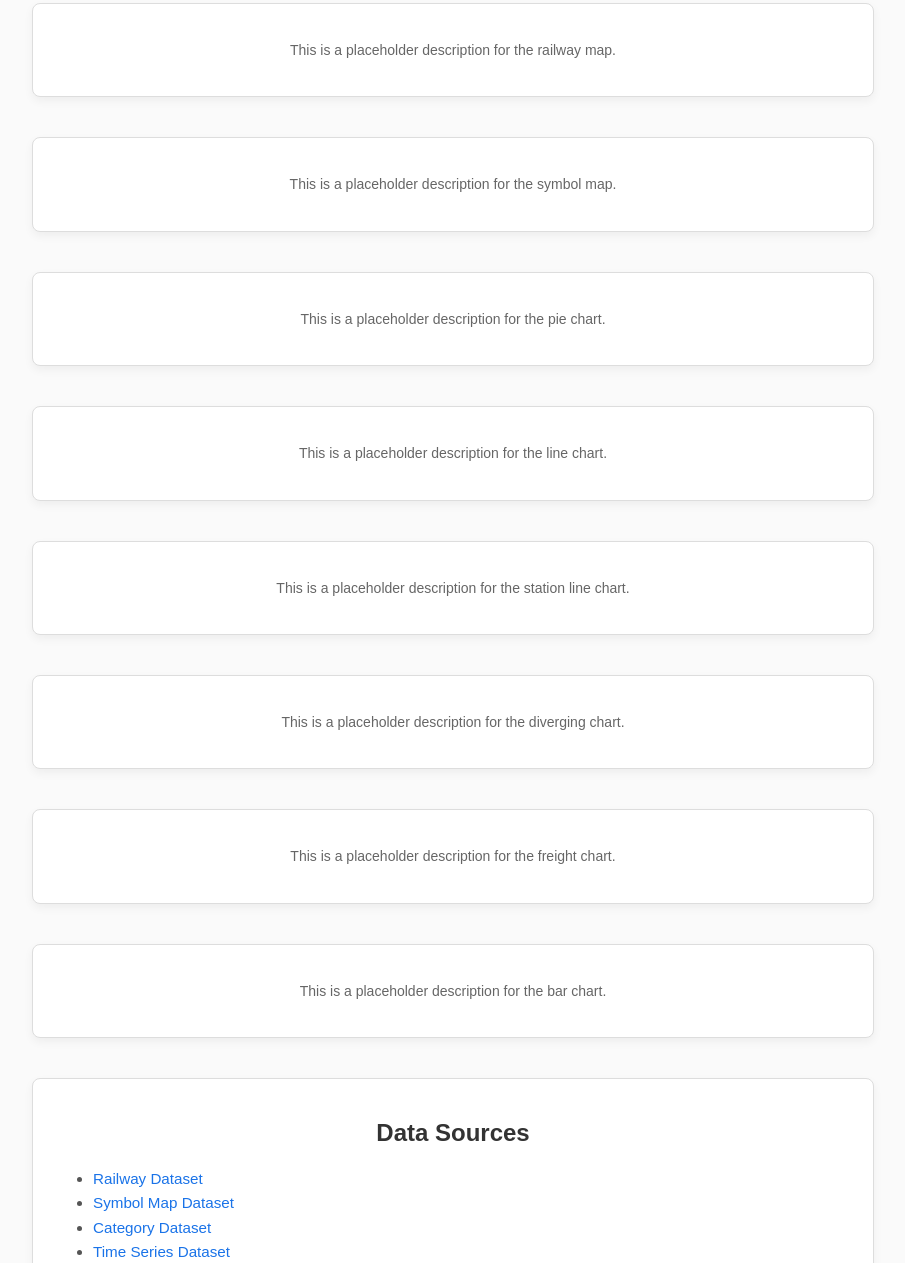
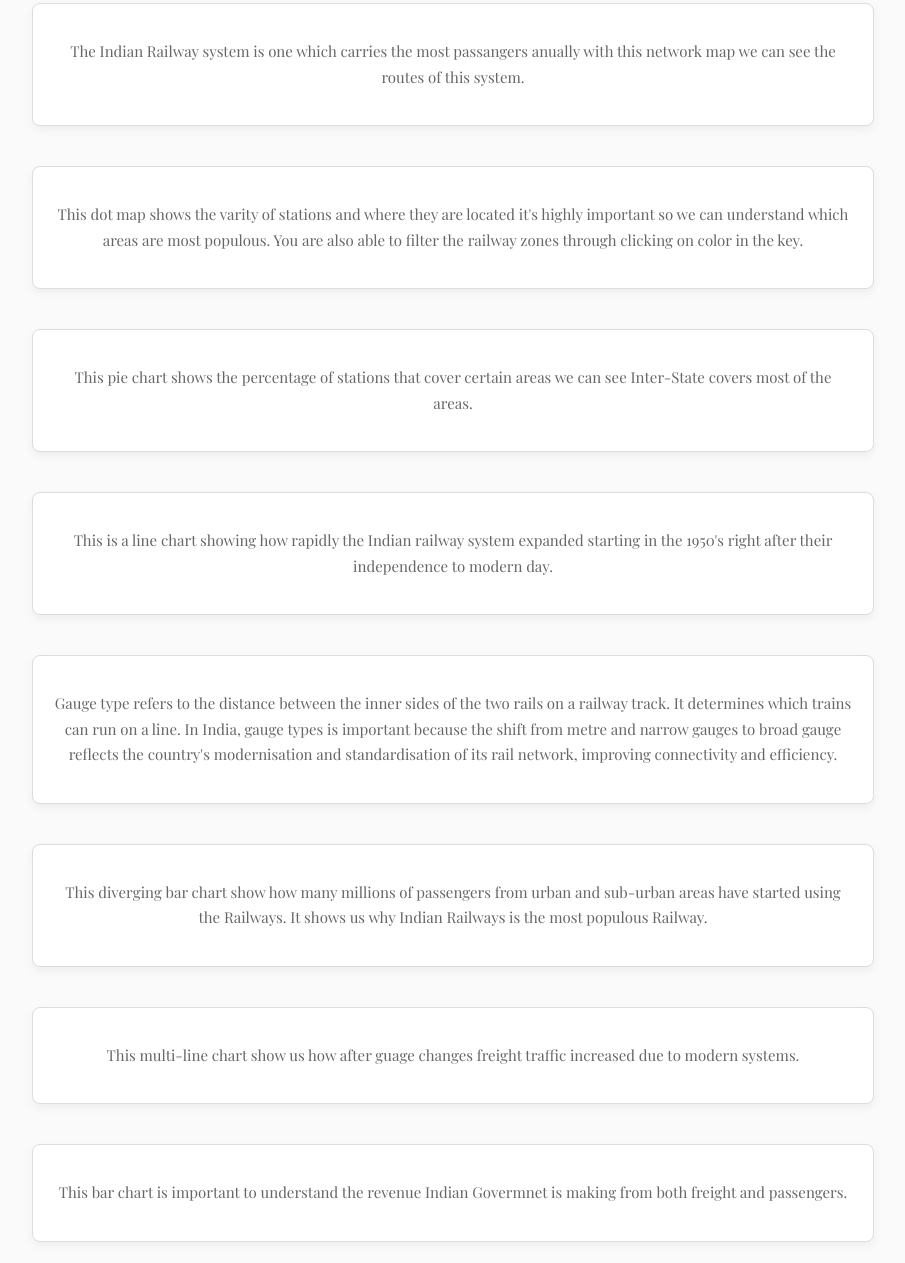
Before and after one commit to MSMOKSHSHAHYT/DV2, a plain HTML site: page index.html in a window 1280 px wide. Shown: the part 507-1770 px from the top of the page, without its empty margins (187-1092 px from the left). Drawn offline with nearby package versions, Linux system fonts and the light colour scheme; a script that the page names is missing.

Commit message:
commit changes

```diff
--- a/index.html
+++ b/index.html
@@ -7,6 +7,7 @@
 <script src="https://cdn.jsdelivr.net/npm/vega@5"></script>
 <script src="https://cdn.jsdelivr.net/npm/vega-lite@5"></script>
 <script src="https://cdn.jsdelivr.net/npm/vega-embed@6"></script>
+<link href="https://fonts.googleapis.com/css2?family=Playfair+Display&display=swap" rel="stylesheet">
 <style>
 body {
   font-family: sans-serif;
@@ -40,10 +41,11 @@ body {
   margin-bottom: 15px;
 }
 .chart-description {
+  font-family: 'Playfair Display', serif;
   text-align: center;
   color: #666;
-  font-size: 14px;
-  line-height: 1.6;
+  font-size: 15px;
+  line-height: 1.7;
   margin-bottom: 15px;
 }
 #data-sources {
@@ -80,42 +82,42 @@ body {
 
 <div class="chart">
   <div class="chart-content" id="railwaymap"></div>
-  <p class="chart-description">This is a placeholder description for the railway map.</p>
+  <p class="chart-description">The Indian Railway system is one which carries the most passangers anually with this network map we can see the routes of this system.</p>
 </div>
 
 <div class="chart">
   <div class="chart-content" id="symbolmap"></div>
-  <p class="chart-description">This is a placeholder description for the symbol map.</p>
+  <p class="chart-description">This dot map shows the varity of stations and where they are located it's highly important so we can understand which areas are most populous. You are also able to filter the railway zones through clicking on color in the key.</p>
 </div>
 
 <div class="chart">
   <div class="chart-content" id="piechart"></div>
-  <p class="chart-description">This is a placeholder description for the pie chart.</p>
+  <p class="chart-description">This pie chart shows the percentage of stations that cover certain areas we can see Inter-State covers most of the areas.</p>
 </div>
 
 <div class="chart">
   <div class="chart-content" id="linechart"></div>
-  <p class="chart-description">This is a placeholder description for the line chart.</p>
+  <p class="chart-description">This is a line chart showing how rapidly the Indian railway system expanded starting in the 1950's right after their independence to modern day.</p>
 </div>
 
 <div class="chart">
   <div class="chart-content" id="station_linechart"></div>
-  <p class="chart-description">This is a placeholder description for the station line chart.</p>
+  <p class="chart-description">Gauge type refers to the distance between the inner sides of the two rails on a railway track. It determines which trains can run on a line. In India, gauge types is important because the shift from metre and narrow gauges to broad gauge reflects the country's modernisation and standardisation of its rail network, improving connectivity and efficiency.</p>
 </div>
 
 <div class="chart">
   <div class="chart-content" id="diverging"></div>
-  <p class="chart-description">This is a placeholder description for the diverging chart.</p>
+  <p class="chart-description">This diverging bar chart show how many millions of passengers from urban and sub-urban areas have started using the Railways. It shows us why Indian Railways is the most populous Railway.</p>
 </div>
 
 <div class="chart">
   <div class="chart-content" id="freight"></div>
-  <p class="chart-description">This is a placeholder description for the freight chart.</p>
+  <p class="chart-description">This multi-line chart show us how after guage changes freight traffic increased due to modern systems.</p>
 </div>
 
 <div class="chart">
   <div class="chart-content" id="barchart"></div>
-  <p class="chart-description">This is a placeholder description for the bar chart.</p>
+  <p class="chart-description">This bar chart is important to understand the revenue Indian Govermnet is making from both freight and passengers.</p>
 </div>
 
 <div id="data-sources">
--- a/linechart.vg.json
+++ b/linechart.vg.json
@@ -21,7 +21,7 @@
     "x": {
       "field": "fiscal_year",
       "type": "ordinal",
-      "title": "Fiscal Year",
+      "title": "Year",
       "axis": {
         "labelAngle": -45
       }
--- a/railwaymap.vg.json
+++ b/railwaymap.vg.json
@@ -1,5 +1,6 @@
 {
   "$schema": "https://vega.github.io/schema/vega-lite/v5.json",
+  "title": "Network Map",
   "width": 750,
   "height": 600,
   "background": "#95D3E6",
```
